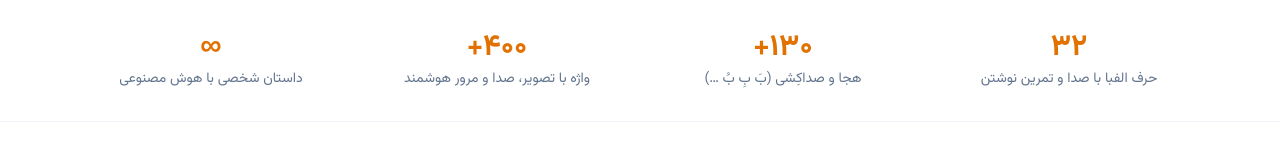
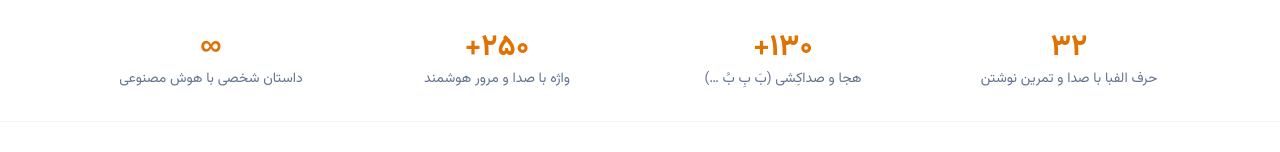
Before and after one commit to hamedafzali/KoodakBook, a Next.js app in the folder apps/web/: page / in a window 1280 px wide. Shown: the part 648-800 px from the top of the page. Built offline with nearby package versions, Linux system fonts and the light colour scheme; no server answers.

Commit message:
Landing: honest word count (295 in prod after wave 1)

```diff
--- a/apps/web/src/components/landing/Landing.tsx
+++ b/apps/web/src/components/landing/Landing.tsx
@@ -12,7 +12,7 @@ import Pricing from './Pricing'
 const STATS = [
   { n: '۳۲', l: 'حرف الفبا با صدا و تمرین نوشتن' },
   { n: '۱۳۰+', l: 'هجا و صداکِشی (بَ بِ بُ …)' },
-  { n: '۴۰۰+', l: 'واژه با تصویر، صدا و مرور هوشمند' },
+  { n: '۲۵۰+', l: 'واژه با صدا و مرور هوشمند' },
   { n: '∞', l: 'داستان شخصی با هوش مصنوعی' },
 ]
 
```
